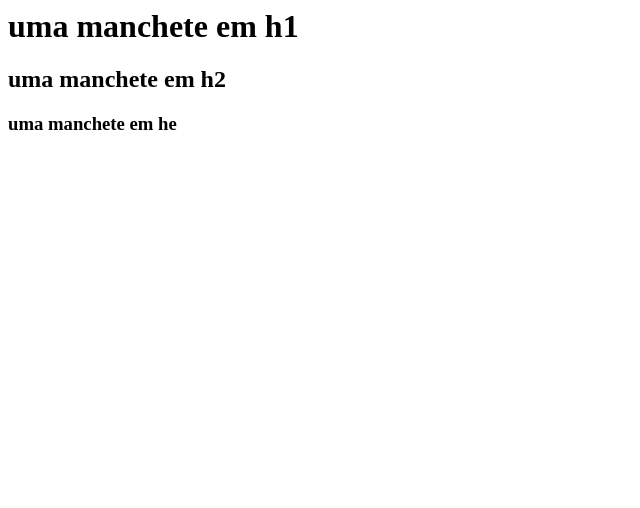
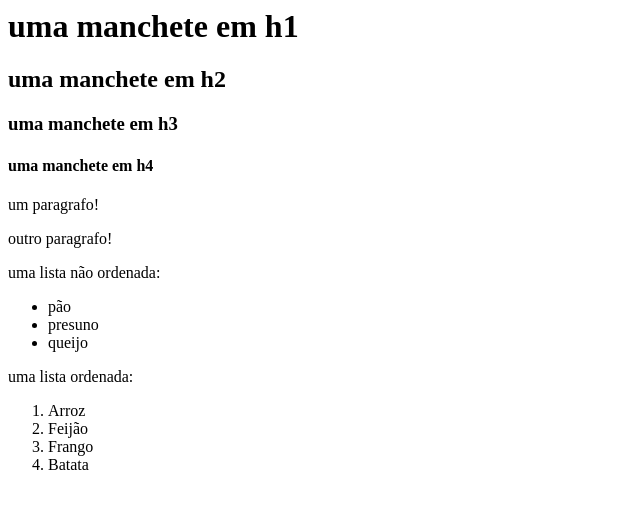
Before and after one commit to MARCOS1135ASL/pweb_2023.2_marcosAantonio, a plain HTML site: page u1_exercicio1/primeiraPagina.html/index.html in a window 1280 px wide. Shown: the whole page, without its empty margins (0-640 px from the left). Drawn offline with Linux system fonts and the light colour scheme.

Commit message:
PRIMEIROS PASSOS
CLONANDO UM SITE

```diff
--- a/u1_exercicio1/primeiraPagina.html/index.html
+++ b/u1_exercicio1/primeiraPagina.html/index.html
@@ -1,3 +1,22 @@
  <h1>uma manchete em h1</h1>
  <h2>uma manchete em h2</h2>
- <h3>uma manchete em he</h3>
+ <h3>uma manchete em h3</h3>
+<h4>uma manchete em  h4</h4>
+um paragrafo!
+<p></p>
+outro paragrafo!
+<p></p>
+ uma lista não ordenada:
+<ul>
+  <li>pão</li>
+  <li>presuno</li>
+  <li>queijo</li>
+</ul>
+<p></p>
+uma lista ordenada:
+<ol>
+    <li>Arroz</li>
+    <li>Feijão</li>
+    <li>Frango</li>
+    <li>Batata</li>
+</ol>
```
